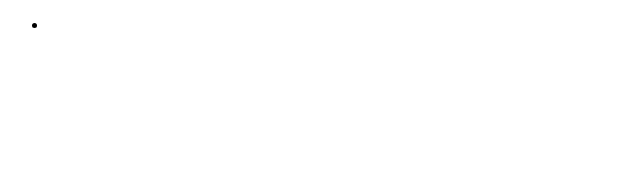
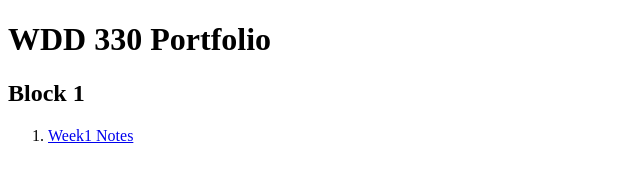
Before and after one commit to jerober/WDD-330-Portfolio, a plain HTML site: page index.html in a window 1280 px wide. Shown: the whole page, without its empty margins (0-640 px from the left). Drawn offline with Linux system fonts and the light colour scheme.

Commit message:
Week 1 Readings and Questions

```diff
--- a/index.html
+++ b/index.html
@@ -7,8 +7,10 @@
     <title>Home for all Course Assignments</title>
 </head>
 <body>
-    <ul>
-        <li></li>
-    </ul>
+    <h1>WDD 330 Portfolio</h1>
+    <h2>Block 1</h2>
+    <ol id="tab-of-cont">
+    </ol>
+    <script src="js/main.js"></script>
 </body>
 </html>
--- /dev/null
+++ b/js/main.js
@@ -0,0 +1,16 @@
+var list = document.getElementById('tab-of-cont');
+var linksList = [
+    {
+        label: "Week1 Notes",
+        url: "week1/index.html"
+    }
+];
+
+for (var i = 0; i < linksList.length; i++) {
+    var li = document.createElement("li");
+    var link = document.createElement("a");
+    link.setAttribute('href', linksList[i].url);
+    link.innerText = linksList[i].label;
+    li.appendChild(link);
+    list.appendChild(li);
+}
```
Also changed, not shown: week1/index.html (added, +18 -0 lines), css/styles.css (added).
